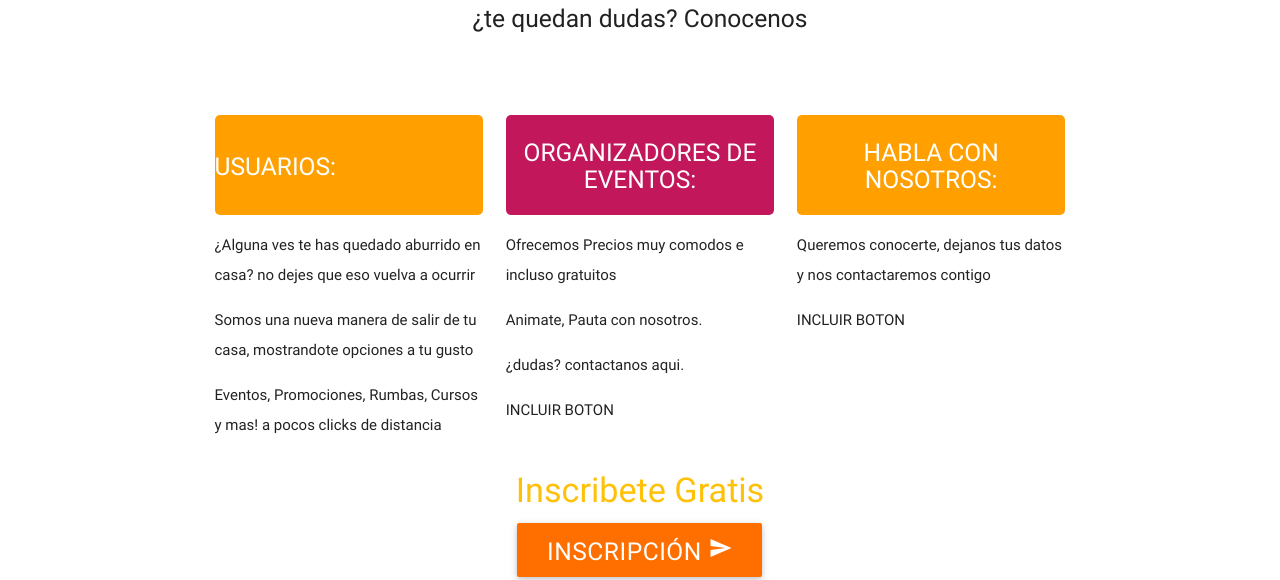
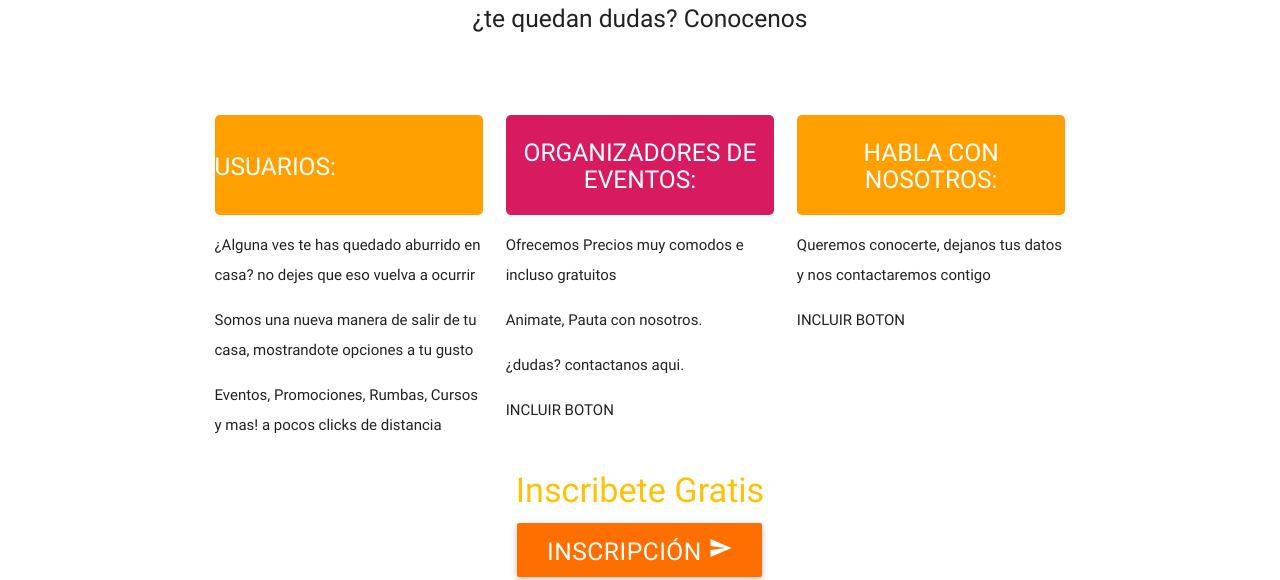
Before and after one commit to eventotal/eventotal.github.io, a website: page lanzamiento.html in a window 1280 px wide. Shown: the part 514-1094 px from the top of the page. Drawn offline with nearby package versions, Linux system fonts and the light colour scheme.

Commit message:
Update lanzamiento.html

```diff
--- a/lanzamiento.html
+++ b/lanzamiento.html
@@ -59,7 +59,7 @@
 						</ul>
 					</div>
 					<div class="col s12 m6 l4">
-						<div class="standar-height valign-wrapper " style="background: #c2185b;"><h5 class="white-text center-align valign">ORGANIZADORES DE EVENTOS:</h5></div>
+						<div class="standar-height valign-wrapper " style="background: #d81b60;"><h5 class="white-text center-align valign">ORGANIZADORES DE EVENTOS:</h5></div>
 						<ul>
 							<li><p>Ofrecemos Precios muy comodos e incluso gratuitos</p></li>
 							<li><p>Animate, Pauta con nosotros.</p></li>
```
